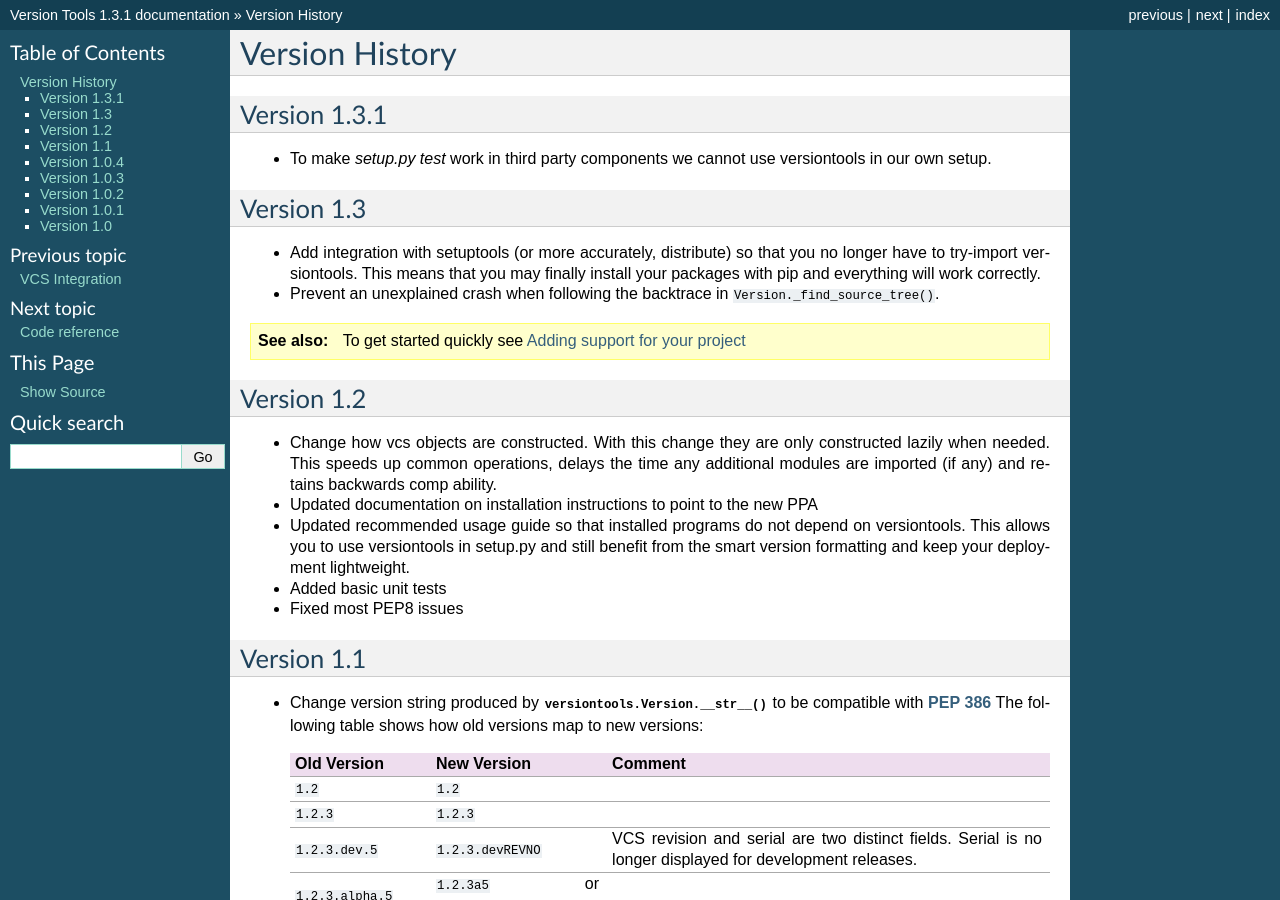
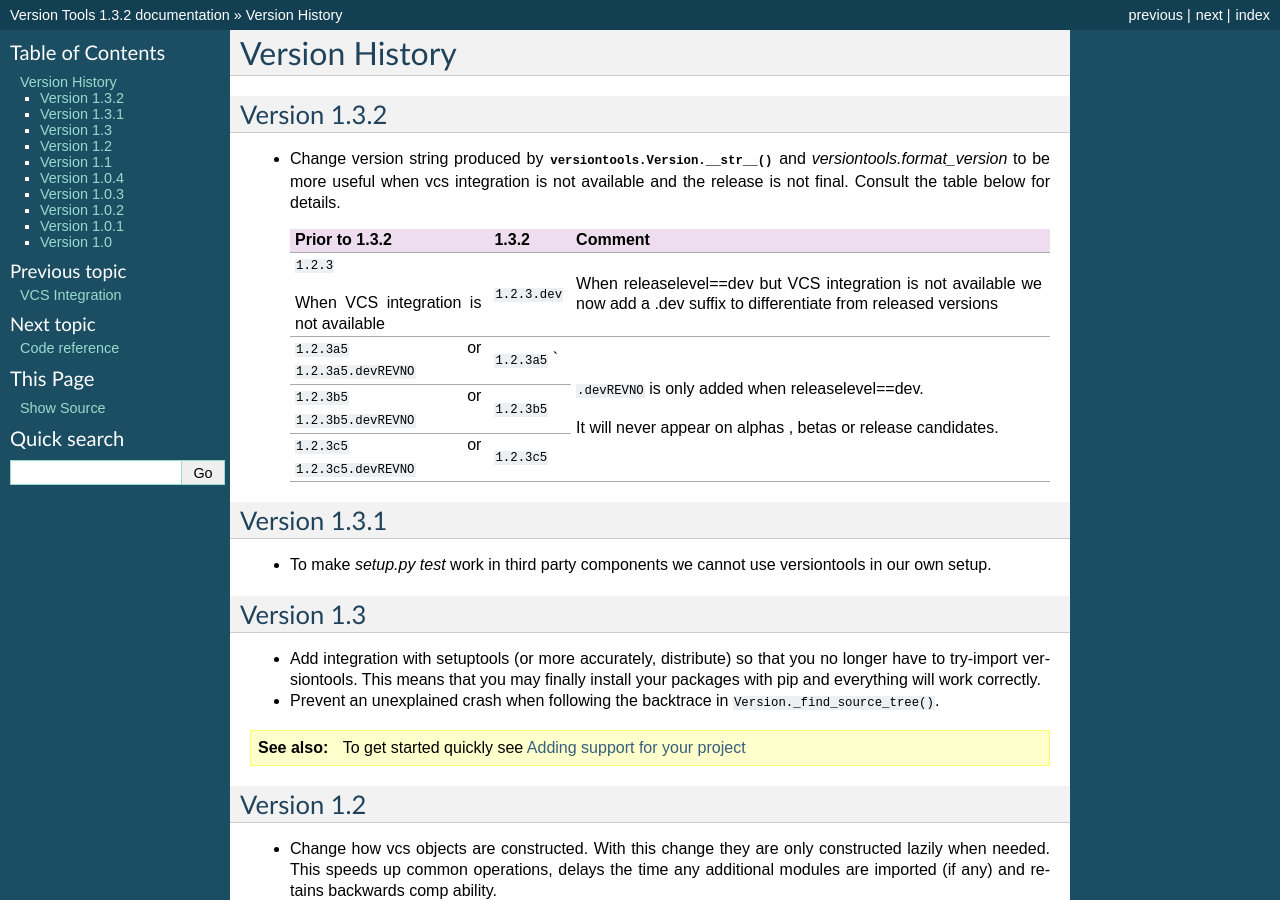
Before and after one commit to zyga/versiontools, a Sphinx documentation site: the page built from doc/changes.rst, in a window 1280 px wide and 900 px high. Built offline with Sphinx 7.4.7, drawn with Linux system fonts in a browser that asks for light colours; some of the changed text lies outside the part shown.

Commit message:
Change how development releases are handled.

```diff
--- a/doc/changes.rst
+++ b/doc/changes.rst
@@ -1,7 +1,35 @@
 Version History
 ***************
 
-.. _version_1_3.1:
+.. _version_1_3_2:
+
+Version 1.3.2
+=============
+
+* Change version string produced by :meth:`versiontools.Version.__str__` and
+  `versiontools.format_version` to be more useful when vcs integration is not
+  available and the release is not final. Consult the table below for details.
+
+  +----------------------+----------------------+--------------------------------+
+  | Prior to 1.3.2       | 1.3.2                | Comment                        |
+  +======================+======================+================================+
+  | ``1.2.3``            | ``1.2.3.dev``        | When releaselevel==dev but     |
+  |                      |                      | VCS integration is not         |
+  | When VCS integration |                      | available we now add a .dev    |
+  | is not available     |                      | suffix to differentiate from   |
+  |                      |                      | released versions              |
+  +----------------------+----------------------+--------------------------------+
+  | ``1.2.3a5`` or       | ``1.2.3a5``          | ``.devREVNO`` is only added    |
+  | ``1.2.3a5.devREVNO`` | `                    | when releaselevel==dev.        |
+  +----------------------+----------------------+                                |
+  | ``1.2.3b5`` or       | ``1.2.3b5``          | It will never appear on alphas |
+  | ``1.2.3b5.devREVNO`` |                      | , betas or release candidates. |
+  +----------------------+----------------------+                                |
+  | ``1.2.3c5`` or       | ``1.2.3c5``          |                                |
+  | ``1.2.3c5.devREVNO`` |                      |                                |
+  +----------------------+----------------------+--------------------------------+
+
+.. _version_1_3_1:
 
 Version 1.3.1
 =============
--- a/doc/index.rst
+++ b/doc/index.rst
@@ -5,7 +5,7 @@ Version Tools Documentation
 .. automodule:: versiontools
 
 .. seealso:: To get started quickly see :ref:`usage`
-.. seealso:: See what's new in :ref:`version_1_3_1`
+.. seealso:: See what's new in :ref:`version_1_3_2`
 
 Features
 ========
```
Also changed, not shown: versiontools/__init__.py (+6 -3 lines), 1 other file.
